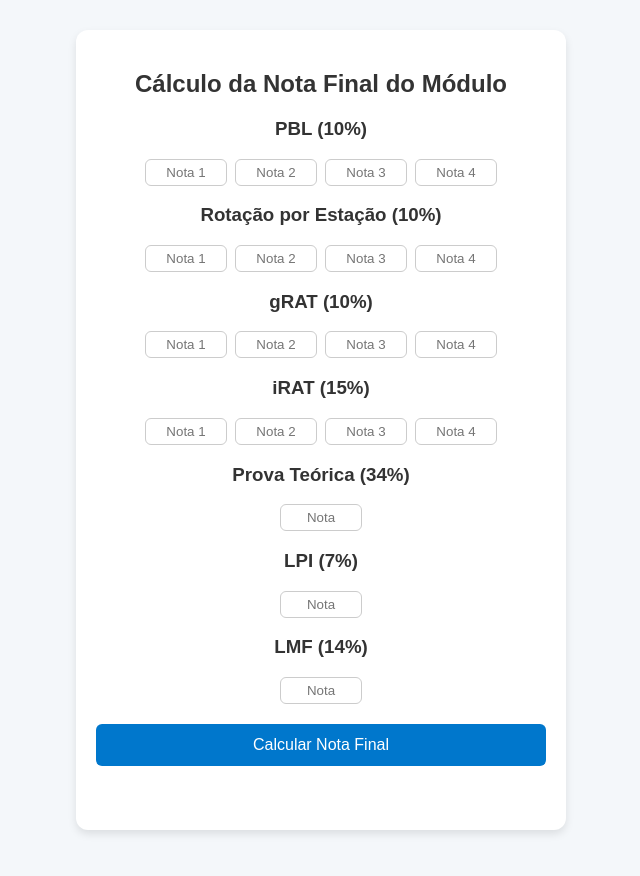
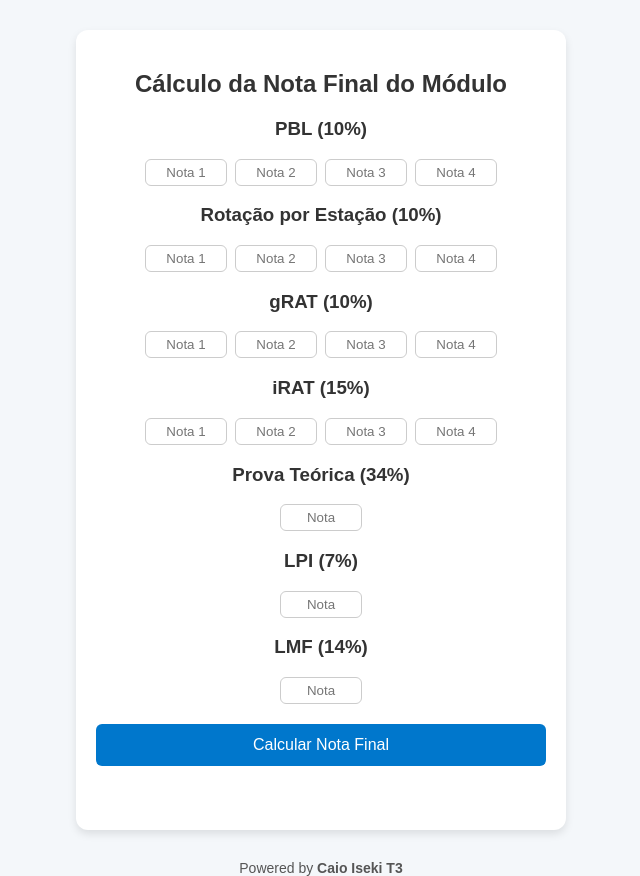
Before and after one commit to CaioI7/mediamodulo, a plain HTML site: page index.html in a window 1280 px wide. Shown: the whole page, without its empty margins (319-959 px from the left). Drawn offline with Linux system fonts and the light colour scheme.

Commit message:
descrição da alteração

```diff
--- a/index.html
+++ b/index.html
@@ -56,6 +56,10 @@
     <div id="resultado"></div>
   </div>
 
+  <footer style="margin-top: 30px; text-align: center; font-size: 14px; color: #555;">
+    Powered by <strong>Caio Iseki T3</strong>
+  </footer>
+
   <script src="script.js"></script>
 </body>
 </html>
```
